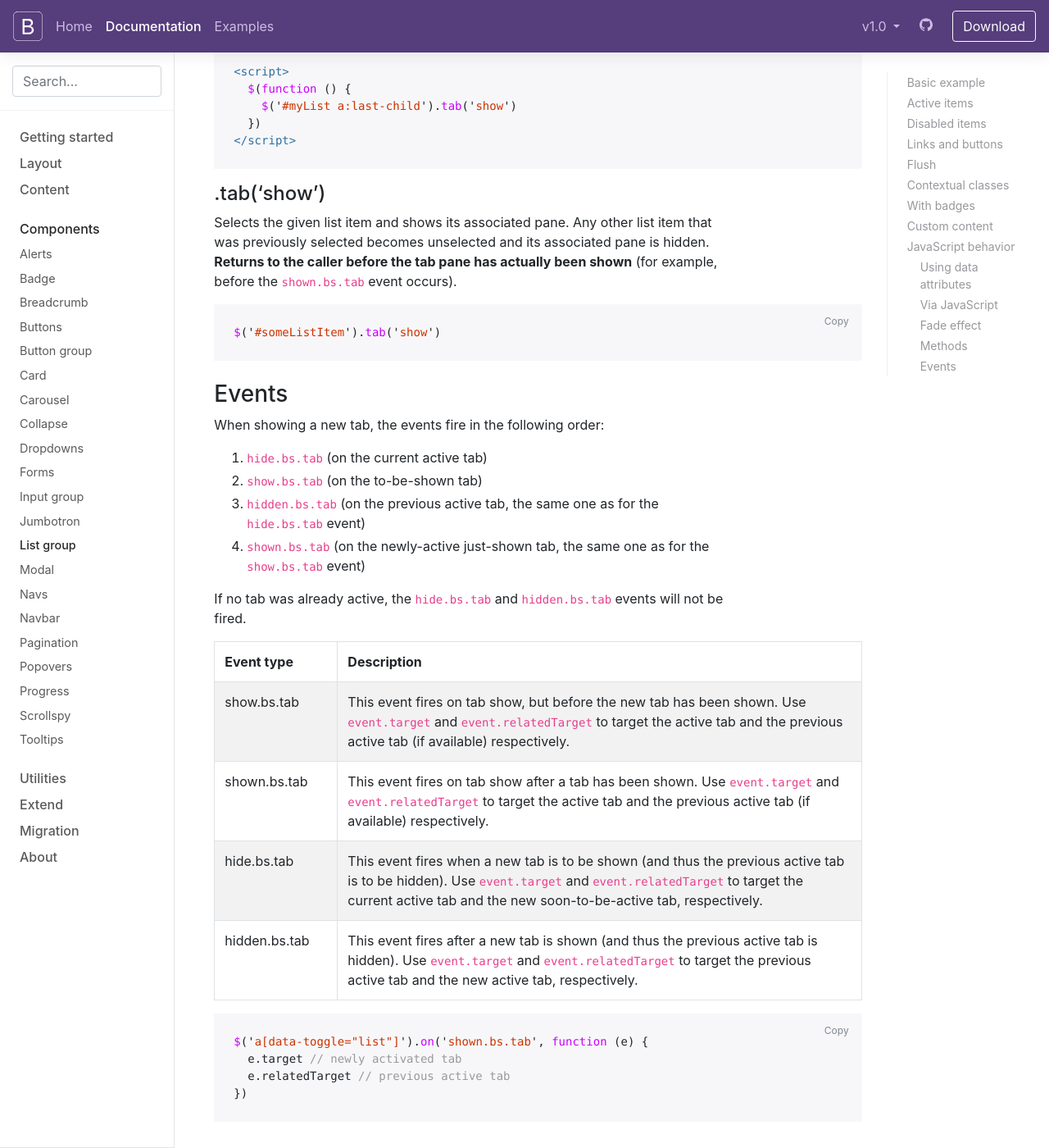
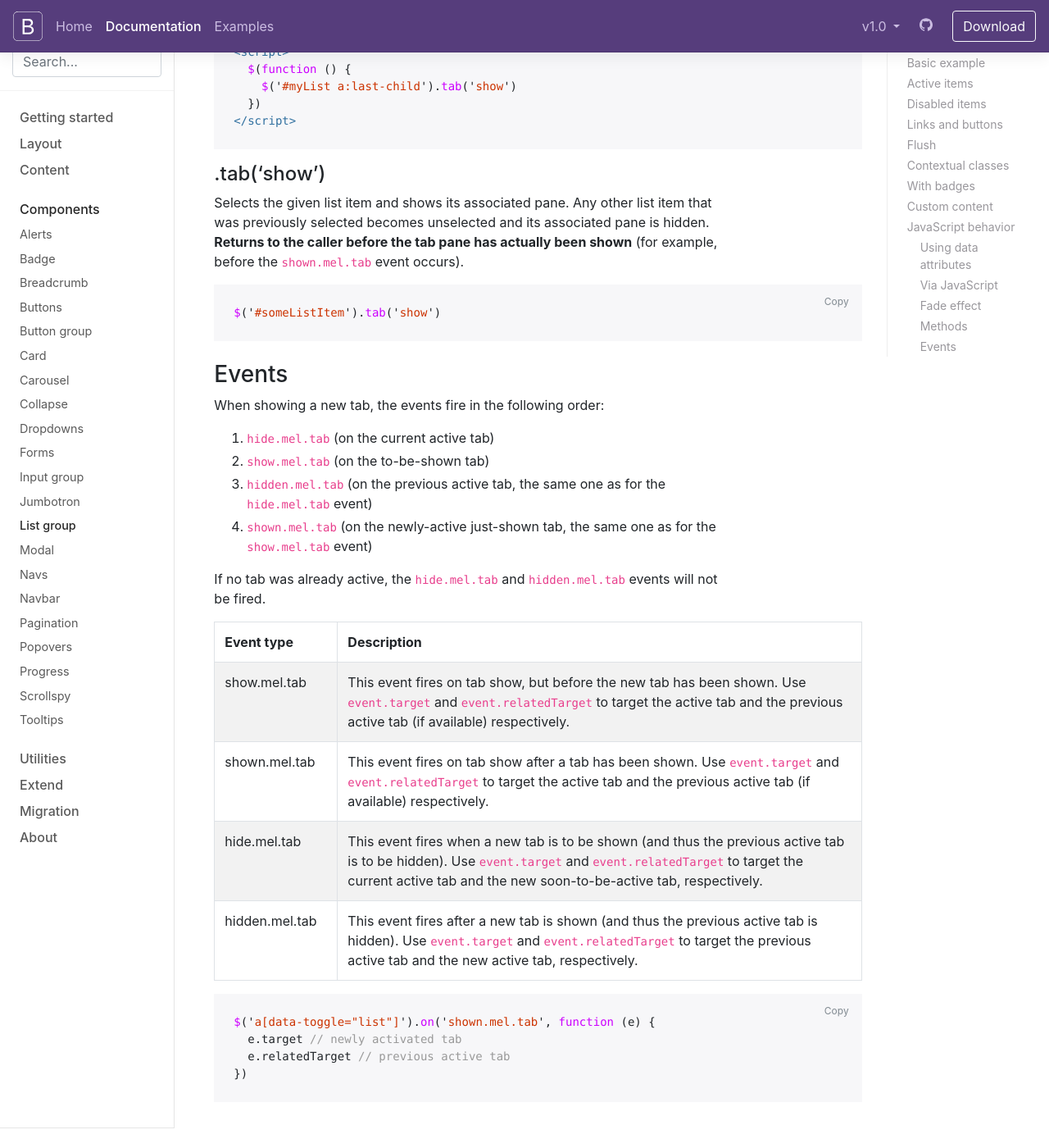
Before and after one commit to arielkirkwood/melodic-web, a Jekyll site: the page built from docs/4.0/components/list-group.md, in a window 1280 px wide and 1400 px high, scrolled down 10860 px. Shown: the whole window at 82% size. Built offline with Jekyll 4.4.1, drawn with Linux system fonts in a browser that asks for light colours; nearby versions of some CDN libraries; comment, search, counter and statistics services are not loaded; the table of contents is made by our own code; after the commit the page ends 12236 px from its top, so only the background shows below that; some of the changed text lies outside the part shown.

Commit message:
Update Components/List Group page

```diff
--- a/docs/4.0/components/list-group.md
+++ b/docs/4.0/components/list-group.md
@@ -316,7 +316,7 @@ Activates a list item element and content container. Tab should have either a `d
 
 #### .tab('show')
 
-Selects the given list item and shows its associated pane. Any other list item that was previously selected becomes unselected and its associated pane is hidden. **Returns to the caller before the tab pane has actually been shown** (for example, before the `shown.bs.tab` event occurs).
+Selects the given list item and shows its associated pane. Any other list item that was previously selected becomes unselected and its associated pane is hidden. **Returns to the caller before the tab pane has actually been shown** (for example, before the `shown.mel.tab` event occurs).
 
 {% highlight js %}
 $('#someListItem').tab('show')
@@ -326,12 +326,12 @@ $('#someListItem').tab('show')
 
 When showing a new tab, the events fire in the following order:
 
-1. `hide.bs.tab` (on the current active tab)
-2. `show.bs.tab` (on the to-be-shown tab)
-3. `hidden.bs.tab` (on the previous active tab, the same one as for the `hide.bs.tab` event)
-4. `shown.bs.tab` (on the newly-active just-shown tab, the same one as for the `show.bs.tab` event)
+1. `hide.mel.tab` (on the current active tab)
+2. `show.mel.tab` (on the to-be-shown tab)
+3. `hidden.mel.tab` (on the previous active tab, the same one as for the `hide.mel.tab` event)
+4. `shown.mel.tab` (on the newly-active just-shown tab, the same one as for the `show.mel.tab` event)
 
-If no tab was already active, the `hide.bs.tab` and `hidden.bs.tab` events will not be fired.
+If no tab was already active, the `hide.mel.tab` and `hidden.mel.tab` events will not be fired.
 
 <table class="table table-bordered table-striped">
   <thead>
@@ -342,26 +342,26 @@ If no tab was already active, the `hide.bs.tab` and `hidden.bs.tab` events will
   </thead>
   <tbody>
     <tr>
-      <td>show.bs.tab</td>
+      <td>show.mel.tab</td>
       <td>This event fires on tab show, but before the new tab has been shown. Use <code>event.target</code> and <code>event.relatedTarget</code> to target the active tab and the previous active tab (if available) respectively.</td>
     </tr>
     <tr>
-      <td>shown.bs.tab</td>
+      <td>shown.mel.tab</td>
       <td>This event fires on tab show after a tab has been shown. Use <code>event.target</code> and <code>event.relatedTarget</code> to target the active tab and the previous active tab (if available) respectively.</td>
     </tr>
     <tr>
-      <td>hide.bs.tab</td>
+      <td>hide.mel.tab</td>
       <td>This event fires when a new tab is to be shown (and thus the previous active tab is to be hidden). Use <code>event.target</code> and <code>event.relatedTarget</code> to target the current active tab and the new soon-to-be-active tab, respectively.</td>
     </tr>
     <tr>
-      <td>hidden.bs.tab</td>
+      <td>hidden.mel.tab</td>
       <td>This event fires after a new tab is shown (and thus the previous active tab is hidden). Use <code>event.target</code> and <code>event.relatedTarget</code> to target the previous active tab and the new active tab, respectively.</td>
     </tr>
   </tbody>
 </table>
 
 {% highlight js %}
-$('a[data-toggle="list"]').on('shown.bs.tab', function (e) {
+$('a[data-toggle="list"]').on('shown.mel.tab', function (e) {
   e.target // newly activated tab
   e.relatedTarget // previous active tab
 })
```
Also changed, not shown: other parts of docs/4.0/components/list-group.md (+1 -1 lines).
